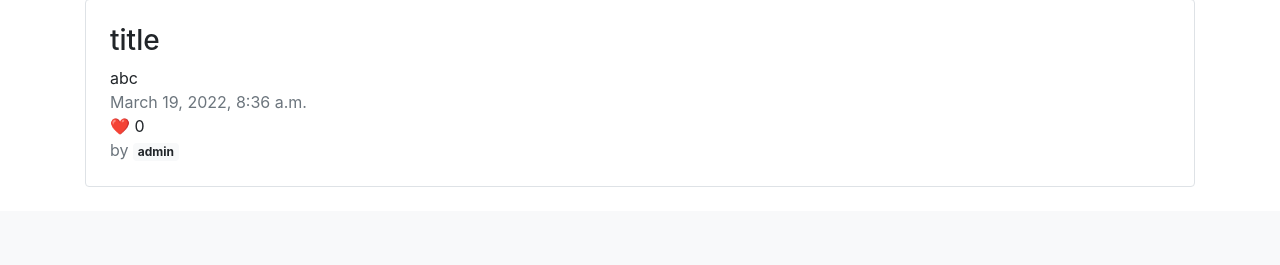
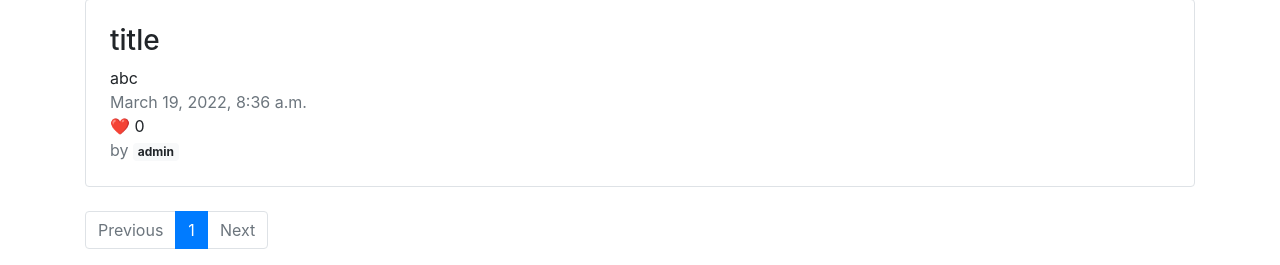
Before and after one commit to Ashu-r/django-network, a Django app: page / in a window 1280 px wide. Shown: the part 1169-1434 px from the top of the page. Before the commit the page ends 1356 px from the top, so only its background shows below. Run offline with Django 3.2, Linux system fonts and the light colour scheme; data comes from the database, SQL or seed files in the repository; both versions use the stored data as it was after the commit; some libraries are stand-ins or nearby versions.

Commit message:
Implemented following page and pagination

```diff
--- a/network/templates/network/index.html
+++ b/network/templates/network/index.html
@@ -13,5 +13,24 @@
 		</div>
 	</div>
 	{% endfor %}
+	<nav aria-label="Page navigation mt-4">
+		<ul class="pagination">
+			<li class="page-item {% if not hasPrevious %} disabled{% endif %}">
+				<a class="page-link" href="{% url 'index' %}?page={{ page|add:'-1'}}"
+					>Previous</a
+				>
+			</li>
+			{% for p in pageRange %}
+			<li class="page-item {% if page == p %} active{% endif %}">
+				<a class="page-link" href="{% url 'index' %}?page={{ p }}">{{ p }}</a>
+			</li>
+			{% endfor %}
+			<li class="page-item {% if not hasNext %} disabled{% endif %}">
+				<a class="page-link" href="{% url 'index' %}?page={{ page|add:1 }}"
+					>Next</a
+				>
+			</li>
+		</ul>
+	</nav>
 </div>
 {% endblock %}
--- a/network/templates/network/layout.html
+++ b/network/templates/network/layout.html
@@ -30,7 +30,7 @@
 					</li>
 					{% if user.is_authenticated %}
 					<li class="nav-item">
-						<a class="nav-link" href="#">Following</a>
+						<a class="nav-link" href="{% url 'following' %}">Following</a>
 					</li>
 					<li class="nav-item">
 						<a class="nav-link" href="{% url 'logout' %}">Log Out</a>
--- a/network/urls.py
+++ b/network/urls.py
@@ -9,6 +9,7 @@ urlpatterns = [
     path("login", views.login_view, name="login"),
     path("logout", views.logout_view, name="logout"),
     path("register", views.register, name="register"),
+    path("following", views.following, name="following"),
     path("u/<str:username>", views.user, name="user"),
     path("u/<str:username>/follow", views.follow, name="follow"),
 ]
--- a/network/views.py
+++ b/network/views.py
@@ -1,17 +1,21 @@
-import json
 from django.contrib.auth import authenticate, login, logout
 from django.contrib.auth.decorators import login_required
 from django.db import IntegrityError
 from django.http import HttpResponse, HttpResponseRedirect
 from django.shortcuts import render
 from django.urls import reverse
-from django.http import JsonResponse
-
 from .models import User, Post, Comment
+from django.core.paginator import Paginator
 
 
 def index(request):
-    return render(request, "network/index.html", {'posts': Post.objects.all()})
+    page = request.GET.get('page', 1)
+    paginator = Paginator(Post.objects.all(), 10)
+    posts = paginator.page(page).object_list
+    pageRange = paginator.page_range
+    hasPrevious = paginator.page(page).has_previous()
+    hasNext = paginator.page(page).has_next()
+    return render(request, "network/index.html", {'posts': posts, 'page': int(page), 'hasPrevious': hasPrevious, 'hasNext': hasNext, 'pageRange': pageRange})
 
 
 def login_view(request):
@@ -106,3 +110,9 @@ def follow(request, username):
         return HttpResponseRedirect(reverse("user", args=(username,)))
     else:
         return HttpResponseRedirect(reverse("user", args=(username,)))
+
+
+@login_required
+def following(request):
+    posts = Post.objects.filter(user__in=request.user.following.all())
+    return render(request, "network/index.html", {'posts': posts})
```
Also changed, not shown: db.sqlite3.
